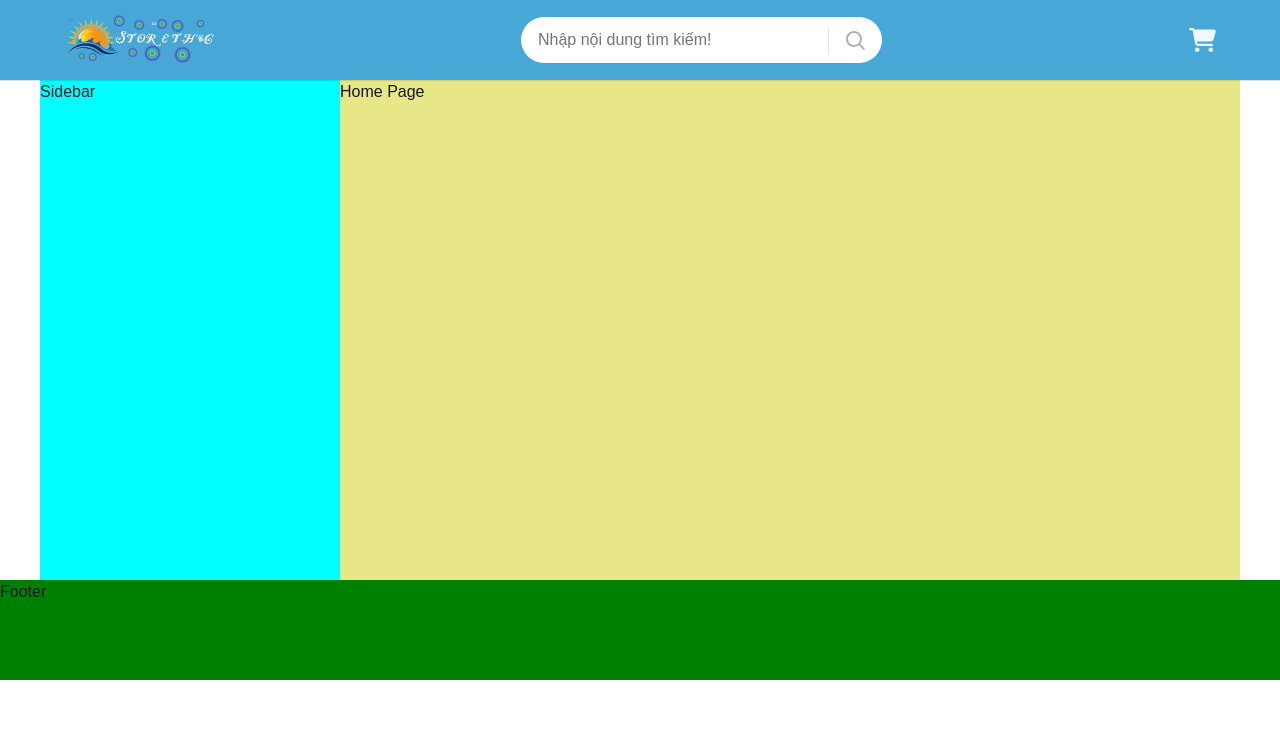
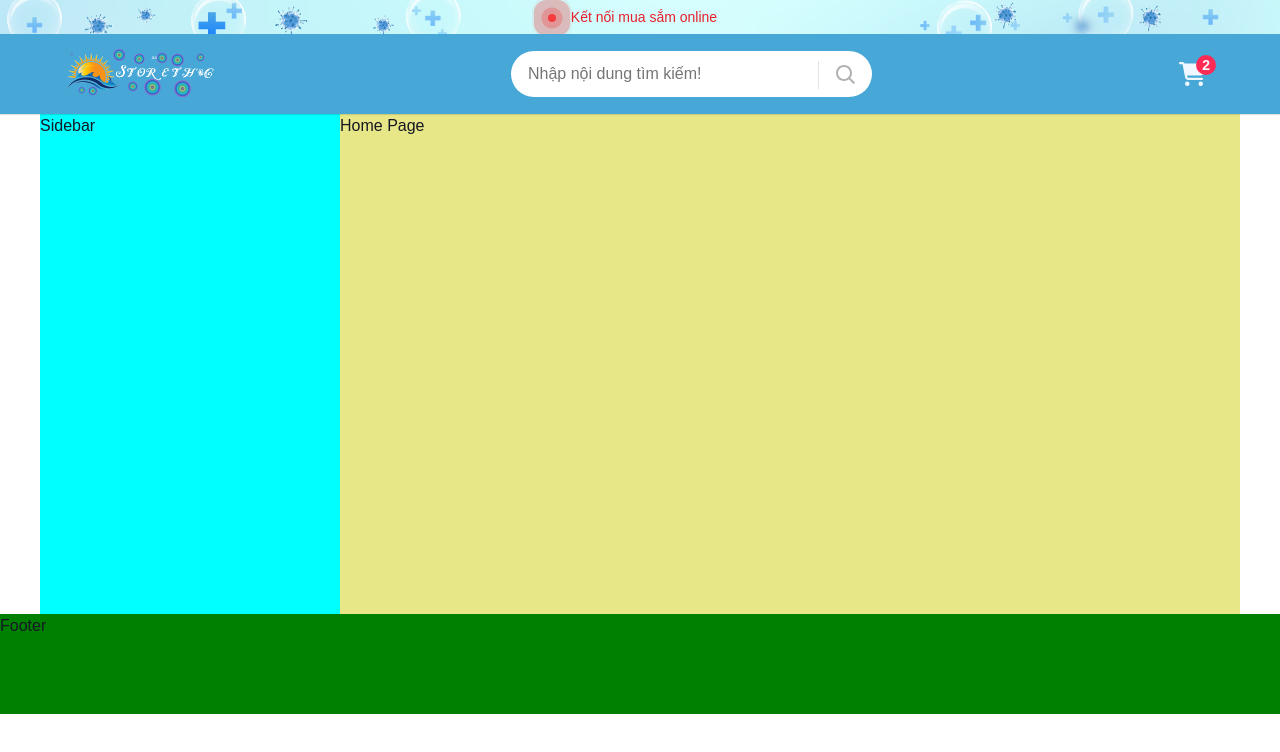
Before and after one commit to Tranmeo456789/reactjs_store, a React (Create React App) app: page / in a window 1280 px wide. Shown: the top 752 px of the page. Built offline with nearby package versions, Linux system fonts and the light colour scheme; a web font is replaced by a local one.

Commit message:
add component

```diff
--- a/src/components/AccountItem/index.js
+++ /dev/null
@@ -1 +0,0 @@
-export { default } from './AccountItem';
--- /dev/null
+++ b/src/components/ProductItem/index.js
@@ -0,0 +1 @@
+export { default } from './ProductItem';
--- a/src/layouts/components/Cart/Cart.js
+++ b/src/layouts/components/Cart/Cart.js
@@ -1,14 +1,78 @@
 import classNames from 'classnames/bind';
+import HeadlessTippy from '@tippyjs/react/headless';
+import 'tippy.js/dist/tippy.css';
 
+import { Wrapper as PopperWrapper } from '~/components/Popper';
+import ProductItem from '~/components/ProductItem';
+import { useState } from 'react';
 import { faCartShopping } from '@fortawesome/free-solid-svg-icons';
 import { FontAwesomeIcon } from '@fortawesome/react-fontawesome';
 import styles from './Cart.module.scss';
 
 const cx = classNames.bind(styles);
 function Cart() {
-  return (
-    <FontAwesomeIcon className={cx('icon-cart')} icon={faCartShopping} />
-  )
+    const cartResult = [
+        {
+            id: 10,
+            name: 'Ba Kích Tím Dược liệu quý có tác dụng bổ thận, tráng dương',
+            thumbnail: 'uploads/images/product/bakich1.png',
+            price: '250000',
+        },
+        {
+            id: 11,
+            name: 'Táo mèo khô',
+            thumbnail: 'uploads/images/product/taomeo1.png',
+            price: '95000',
+        },
+    ];
+    const [isHovered, setIsHovered] = useState(false);
+    const [timeoutId, setTimeoutId] = useState(null);
+
+    const handleMouseOver = () => {
+        clearTimeout(timeoutId);
+        setIsHovered(true);
+    };
+    const handleMouseLeave = () => {
+        const newTimeoutId = setTimeout(() => {
+            setIsHovered(false);
+        }, 1000);
+        setTimeoutId(newTimeoutId);
+    };
+
+    return (
+        <div>
+            <HeadlessTippy
+                interactive
+                arrow={true}
+                visible={isHovered && cartResult.length > 0}
+                render={(attrs) => (
+                    <div
+                        className={cx('search-result')}
+                        tabIndex="-1"
+                        {...attrs}
+                        onMouseOver={handleMouseOver}
+                        onMouseLeave={handleMouseLeave}
+                    >
+                        <PopperWrapper>
+                            {cartResult.map((result) => (
+                                <ProductItem key={result.id} data={result} />
+                            ))}
+                        </PopperWrapper>
+                    </div>
+                )}
+            >
+                <button
+                  onMouseOver={handleMouseOver}
+                  onMouseLeave={handleMouseLeave}
+                  className={cx('wp-icon-cart')}
+                >
+                    <FontAwesomeIcon className={cx('icon-cart')} icon={faCartShopping} />
+                    <span className={cx('badge')}>2</span>
+                </button>
+
+            </HeadlessTippy>
+        </div>
+    );
 }
 
-export default Cart
+export default Cart;
--- a/src/layouts/components/Cart/Cart.module.scss
+++ b/src/layouts/components/Cart/Cart.module.scss
@@ -1,4 +1,32 @@
 .icon-cart{
     color: aliceblue;
     font-size: 24px;
+    cursor: pointer;
 }
+.wp-icon-cart{
+    background-color: transparent;
+    position: relative;
+    display: flex;
+    font-size: 2.2rem;
+    color: #161823;
+    background-color: transparent;
+    padding: 4px 10px;
+    cursor: pointer;
+}
+.badge {
+    position: absolute;
+    top: -3px;
+    right: 0px;
+    padding: 0px 6px;
+    height: 2rem;
+    line-height: 2rem;
+    border-radius: 10px;
+    font-size: 1.4rem;
+    font-weight: 600;
+    color: var(--white);
+    font-family: var(--font-family);
+    background-color: var(--primary);
+}
+.search-result{
+    width: 330px;
+}
--- a/src/layouts/components/Header/Header.js
+++ b/src/layouts/components/Header/Header.js
@@ -14,6 +14,12 @@ function Header() {
     return (
         <div>
             <header>
+                <div className={cx('header-top')}>
+                    <div class="d-flex align-items-center">
+                        <span className={cx('circle-ripple')}></span>
+                    </div>
+                    <p lang="en">Kết nối mua sắm online</p>
+                </div>
                 <div className={cx('wrapper')}>
                     <div className={cx('inner')}>
                         <Link to={config.routes.home} className={cx('logo-link')}>
--- a/src/layouts/components/Header/Header.module.scss
+++ b/src/layouts/components/Header/Header.module.scss
@@ -1,3 +1,36 @@
+.header-top{
+    background-image: url(../../../assets/images/headbg.png);
+    background-size: cover;
+    background-repeat: no-repeat;
+    padding: 5px 0px;
+    display: flex;
+    justify-content: center;
+}
+.header-top p{
+    font-size: 14px;
+    line-height: 22px;
+    text-align: center;
+    color: #E9202C;
+    margin-left: 15px;
+    margin-right: 15px;
+    align-self: center;
+}
+.circle-ripple {
+    background-color: #f53c3c;
+    width: 8px;
+    height: 8px;
+    border-radius: 50%;
+    animation: ripple 2s cubic-bezier(0, 0, 0.38, 0.46) infinite;
+    display: inline-block;
+}
+@keyframes ripple {
+    0% {
+        box-shadow: 0 0 0 0 rgba(239, 68, 68, 0.3), 0 0 0 0.1em rgba(239, 68, 68, 0.3), 0 0 0 0.5em rgba(239, 68, 68, 0.3), 0 0 0 1em rgba(239, 68, 68, 0.3);
+    }
+    100% {
+        box-shadow: 0 0 0 0em rgba(239, 68, 68, 0.3), 0 0 0 0.5em rgba(239, 68, 68, 0.3), 0 0 0 1em rgba(239, 68, 68, 0.3), 0 0 0 1em rgba(239, 68, 68, 0);
+    }
+}
 .wrapper {
     --search-border-radius: 92px;
     --search-height: 46px;
--- a/src/layouts/components/Search/Search.js
+++ b/src/layouts/components/Search/Search.js
@@ -6,7 +6,7 @@ import classNames from 'classnames/bind';
 
 import * as searchServices from '~/services/searchService';
 import { Wrapper as PopperWrapper } from '~/components/Popper';
-import AccountItem from '~/components/AccountItem';
+import ProductItem from '~/components/ProductItem';
 import { SearchIcon } from '~/components/Icons';
 import { useDebounce } from '~/hooks';
 import styles from './Search.module.scss';
@@ -69,7 +69,7 @@ function Search() {
                     <div className={cx('search-result')} tabIndex="-1" {...attrs}>
                         <PopperWrapper>
                             {searchResult.map((result) => (
-                                <AccountItem key={result.id} data={result} />
+                                <ProductItem key={result.id} data={result} />
                             ))}
                         </PopperWrapper>
                     </div>
```
Also changed, not shown: src/components/ProductItem/ProductItem.js (renamed from src/components/AccountItem/AccountItem.js, +4 -4 lines), src/assets/images/headbg.png (added), src/components/ProductItem/ProductItem.module.scss (renamed from src/components/AccountItem/AccountItem.module.scss).
